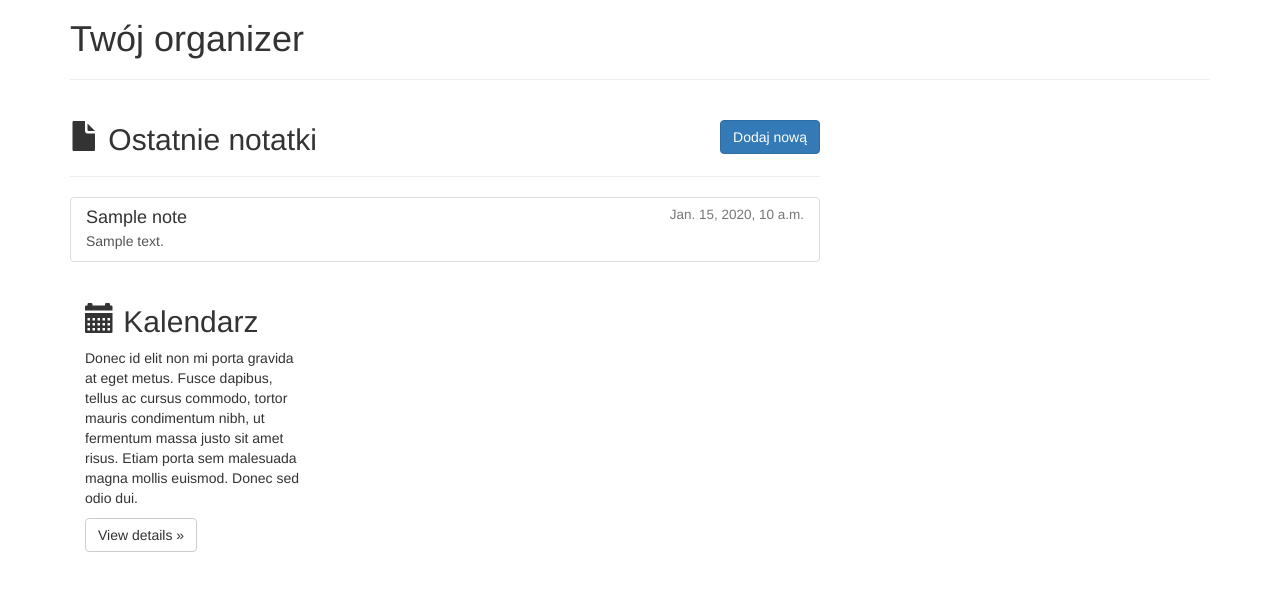
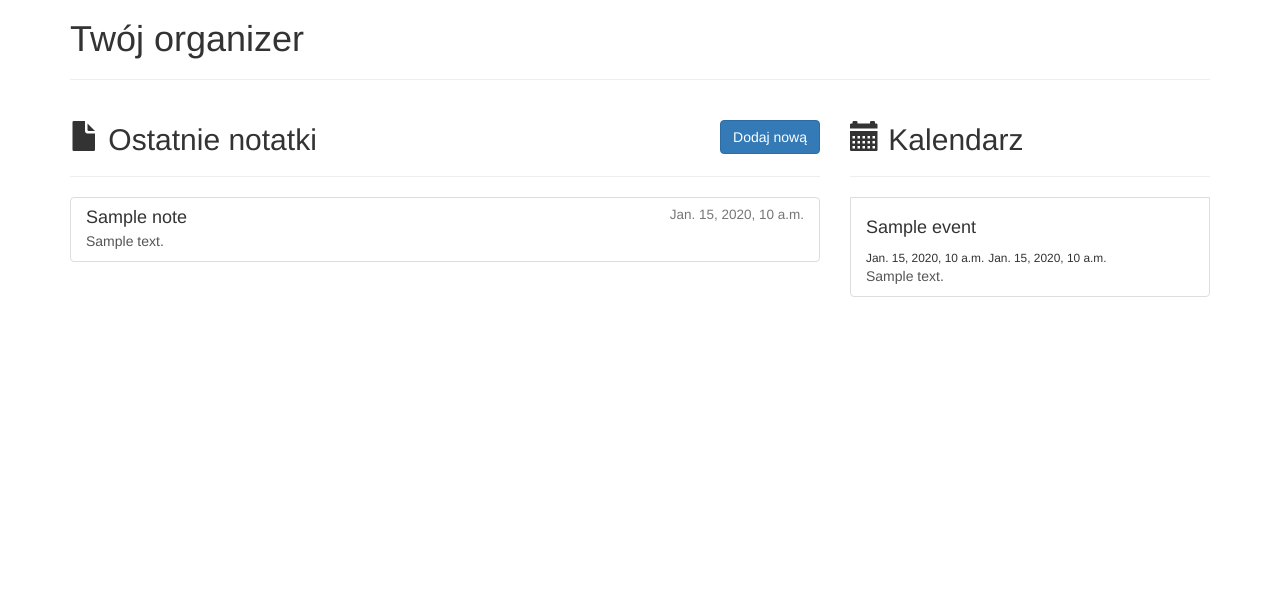
Before and after one commit to szlorens/django-mongo-organiser, a Django app: template Organiser/templates/dashboard.html in a window 1280 px wide. Shown: the part 51-642 px from the top of the page. Run offline with Django 3.2, Linux system fonts and the light colour scheme; the template is opened without the code that fills it: most values are stand-ins (such as "Sample title", 1, 10 or a date in 2020); some libraries are stand-ins or nearby versions.

Commit message:
fix merge

```diff
--- a/Organiser/organiser_app/models.py
+++ b/Organiser/organiser_app/models.py
@@ -31,6 +31,7 @@ class Contact(models.Model):
     phone_number = models.TextField(max_length=12, verbose_name="Numer telefonu")
     location = models.TextField(max_length=300, verbose_name="Miejsce zamieszkania")
     additional_info = models.TextField(max_length=500, verbose_name="Dodatkowe informacje")
+    author = models.ForeignKey(User)
 
 
 class CalendarEvent(models.Model):
@@ -39,3 +40,4 @@ class CalendarEvent(models.Model):
     start_date = models.DateTimeField()
     end_date = models.DateTimeField(default=None, null=True, blank=True)
     location = models.TextField(max_length=300, verbose_name="Miejsce wydarzenia", default=None, null=True, blank=True)
+    author = models.ForeignKey(User)
--- a/Organiser/templates/dashboard.html
+++ b/Organiser/templates/dashboard.html
@@ -7,9 +7,9 @@
     <div class="row">
         <div class="col-md-8">
             <h2><span class="glyphicon glyphicon-file"></span> Ostatnie notatki
-               <a class="btn btn-primary pull-right" href="/notes/new">
-                        {% bootstrap_icon "pencil" %} Dodaj nową
-                    </a>
+                <a href="/notes/new" class="btn btn-primary pull-right">
+                    {% bootstrap_icon "pencil" %} Dodaj nową
+                </a>
             </h2>
             <hr/>
             <div class="list-group">
@@ -26,15 +26,25 @@
                     <h4 class="text-center">Nie masz żadnych notatek</h4>
                 {% endif %}
             </div>
-            <div class="col-md-4">
-                <h2><span class="glyphicon glyphicon-calendar"></span> Kalendarz</h2>
+        </div>
+        <div class="col-md-4">
+            <h2><span class="glyphicon glyphicon-calendar"></span> Kalendarz</h2>
+            <hr/>
+            {% if events %}
+                {% for event in events %}
+                    <a href="note/{{ note.id }}" class="list-group-item">
+                    <span class="list-group-item-heading">
+                    <h4>{{ event.title }}</h4>
+                    <small>{{ event.start_date }}</small>
+                    <small>{{ event.end_date_date }}</small>
+                    </span>
 
-                <p>Donec id elit non mi porta gravida at eget metus. Fusce dapibus, tellus ac cursus commodo, tortor
-                    mauris condimentum nibh, ut fermentum massa justo sit amet risus. Etiam porta sem malesuada magna
-                    mollis euismod. Donec sed odio dui. </p>
-
-                <p><a class="btn btn-default" href="#" role="button">View details &raquo;</a></p>
-            </div>
+                    <p class="list-group-item-text">{{ event.description|truncatewords:30 }}</p>
+                    </a>
+                {% endfor %}
+            {% else %}
+                <h4>Brak nadchodzących wydarzeń</h4>
+            {% endif %}
         </div>
     </div>
 {% endblock %}
```
